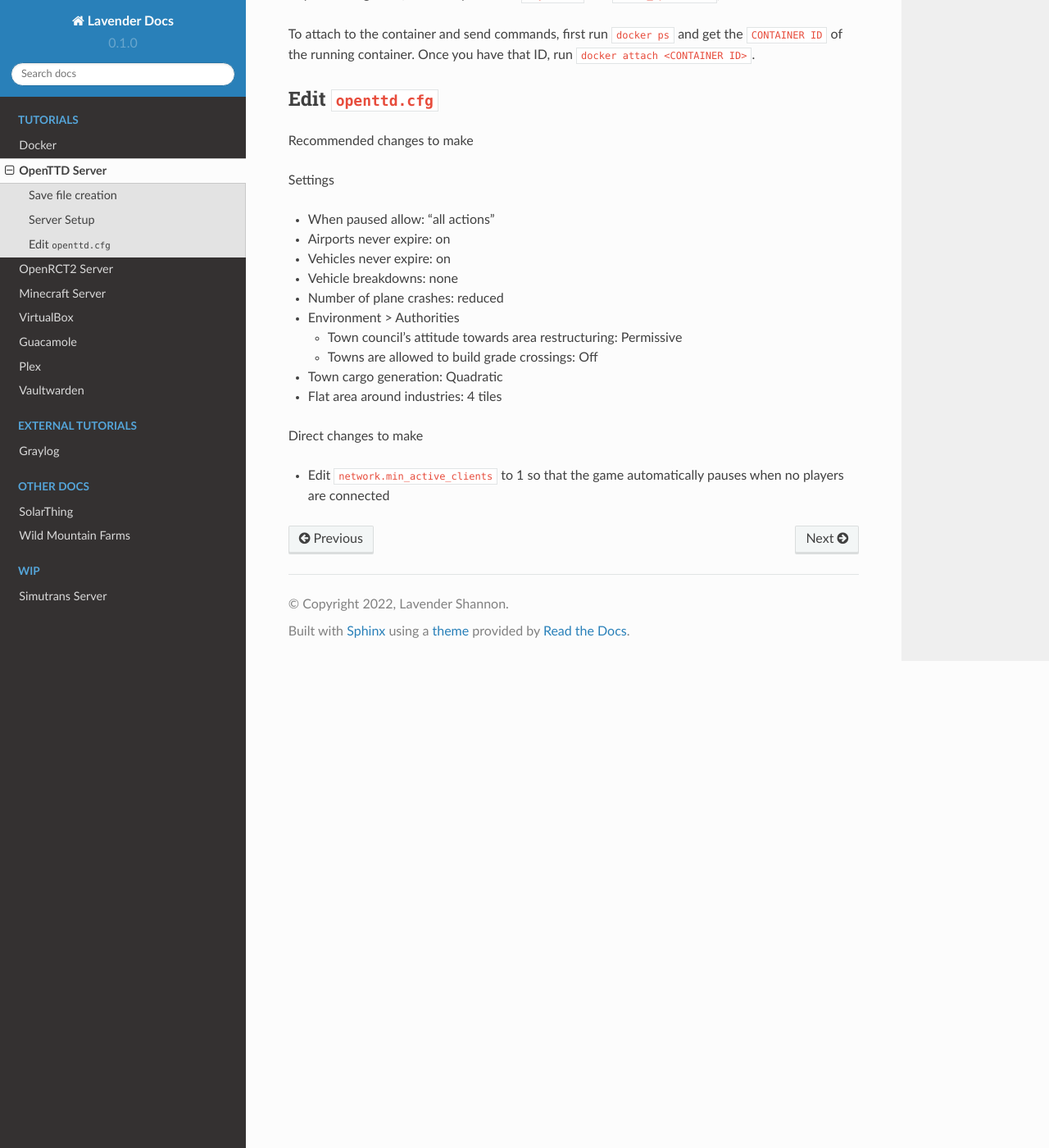
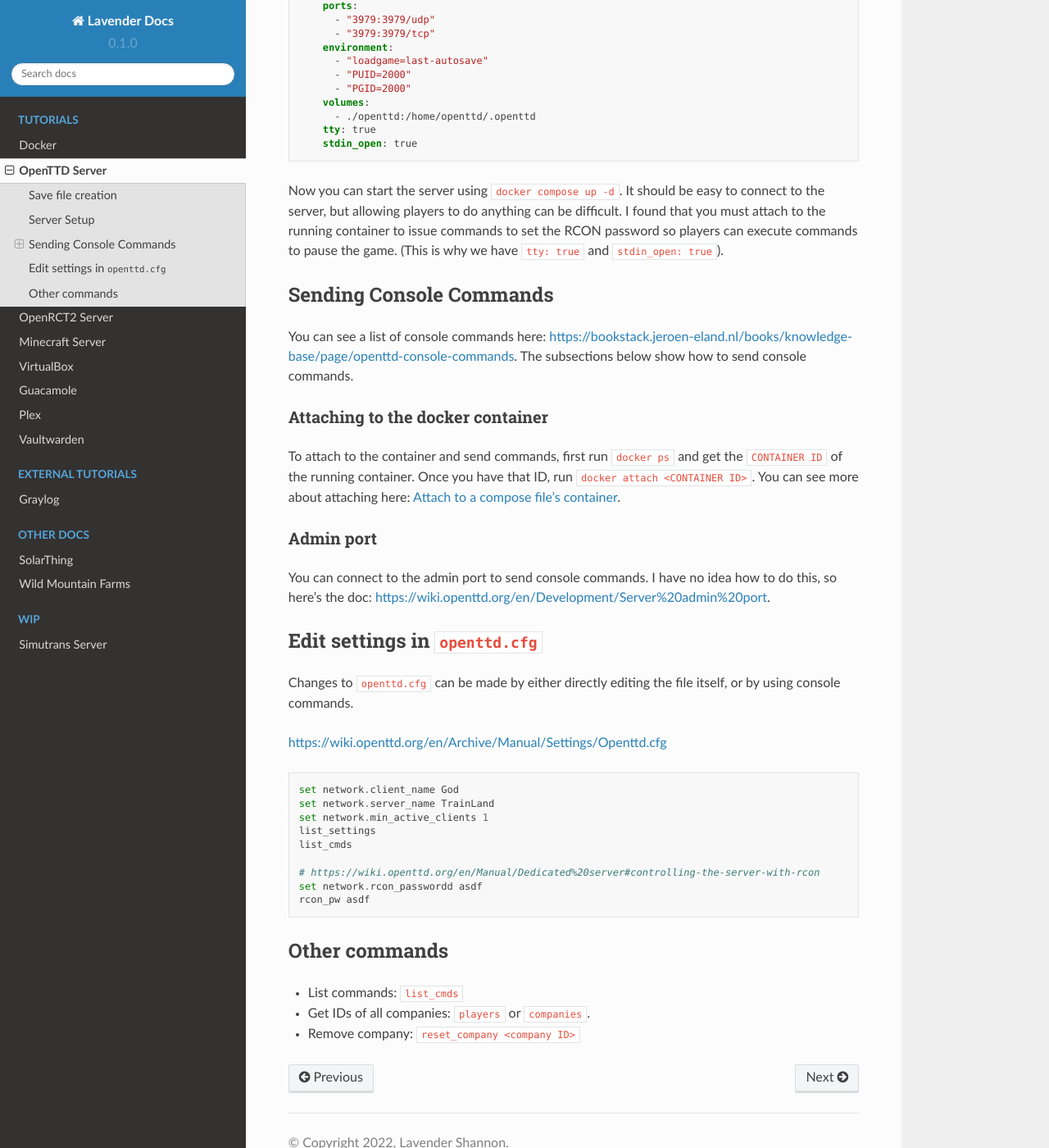
Before and after one commit to retrodaredevil/retrodaredevil, a Sphinx documentation site: the page built from docs/source/tutorial/openttd.rst, in a window 1280 px wide and 1400 px high, scrolled down 1676 px. Shown: the whole window at 82% size. Built offline with Sphinx 7.4.7 and the Read the Docs theme 2.0.0, drawn with Linux system fonts in a browser that asks for light colours; some of the changed text lies outside the part shown.

Commit message:
Updated some stuff

```diff
--- a/docs/source/tutorial/docker.rst
+++ b/docs/source/tutorial/docker.rst
@@ -16,12 +16,16 @@
 Useful Commands
 -----------------
 
+.. _docker_compose_attach:
+
 Attach to a compose file's container
 ^^^^^^^^^^^^^^^^^^^^^^^^^^^^^^^^^^^^^^^^
 
+First, make sure that ``jq`` is installed: ``sudo apt-get install -y jq``.
+Then, copy this code into a file called ``compose-attach`` somewhere in your ``$PATH`` and make it executable.
+
 .. code-block:: shell
 
-  sudo apt-get install -y jq
   #!/usr/bin/env bash
   argument="$1"
   if [ ! -n "$argument" ]; then
--- a/docs/source/tutorial/openttd.rst
+++ b/docs/source/tutorial/openttd.rst
@@ -17,9 +17,23 @@
 
 * Choose a climate: https://wiki.openttd.org/en/Manual/Climates
 * Add mod "New GRF" - "Some vehicles never expire"
-* Terrain type: "Very Flat" - we don't like
+* Terrain type: "Very Flat" - we don't like terrain that is super hilly
 * Make all the map edges water
 
+Settings (these can be changed in ``openttd.cfg`` later)
+
+* When paused allow: "all actions"
+* Airports never expire: on
+* Vehicles never expire: on
+* Vehicle breakdowns: none
+* Number of plane crashes: reduced
+* Environment > Authorities
+
+  * Town council's attitude towards area restructuring: Permissive
+  * Towns are allowed to build grade crossings: Off
+
+* Town cargo generation: Quadratic
+* Flat area around industries: 4 tiles
 
 Server Setup
 --------------
@@ -63,30 +77,48 @@
 I found that you must attach to the running container to issue commands to set the RCON password so players can execute commands to pause the game.
 (This is why we have ``tty: true`` and ``stdin_open: true``).
 
+Sending Console Commands
+---------------------------
+
+You can see a list of console commands here: https://bookstack.jeroen-eland.nl/books/knowledge-base/page/openttd-console-commands.
+The subsections below show how to send console commands.
+
+Attaching to the docker container
+^^^^^^^^^^^^^^^^^^^^^^^^^^^^^^^^^^
+
 To attach to the container and send commands, first run ``docker ps`` and get the ``CONTAINER ID`` of the running container.
 Once you have that ID, run ``docker attach <CONTAINER ID>``.
+You can see more about attaching here: :ref:`docker_compose_attach`.
+
+Admin port
+^^^^^^^^^^^
+
+You can connect to the admin port to send console commands. I have no idea how to do this, so here's the doc: https://wiki.openttd.org/en/Development/Server%20admin%20port.
 
 
-Edit ``openttd.cfg``
-----------------------
+Edit settings in ``openttd.cfg``
+----------------------------------
 
-Recommended changes to make
+Changes to ``openttd.cfg`` can be made by either directly editing the file itself, or by using console commands.
 
-Settings
+https://wiki.openttd.org/en/Archive/Manual/Settings/Openttd.cfg
 
-* When paused allow: "all actions"
-* Airports never expire: on
-* Vehicles never expire: on
-* Vehicle breakdowns: none
-* Number of plane crashes: reduced
-* Environment > Authorities
+.. code-block::
 
-  * Town council's attitude towards area restructuring: Permissive
-  * Towns are allowed to build grade crossings: Off
+  set network.client_name God
+  set network.server_name TrainLand
+  set network.min_active_clients 1
+  list_settings
+  list_cmds
 
-* Town cargo generation: Quadratic
-* Flat area around industries: 4 tiles
+  # https://wiki.openttd.org/en/Manual/Dedicated%20server#controlling-the-server-with-rcon
+  set network.rcon_passwordd asdf
+  rcon_pw asdf
 
-Direct changes to make
+Other commands
+---------------
 
-* Edit ``network.min_active_clients`` to 1 so that the game automatically pauses when no players are connected
+
+* List commands: ``list_cmds``
+* Get IDs of all companies: ``players`` or ``companies``.
+* Remove company: ``reset_company <company ID>``
```
